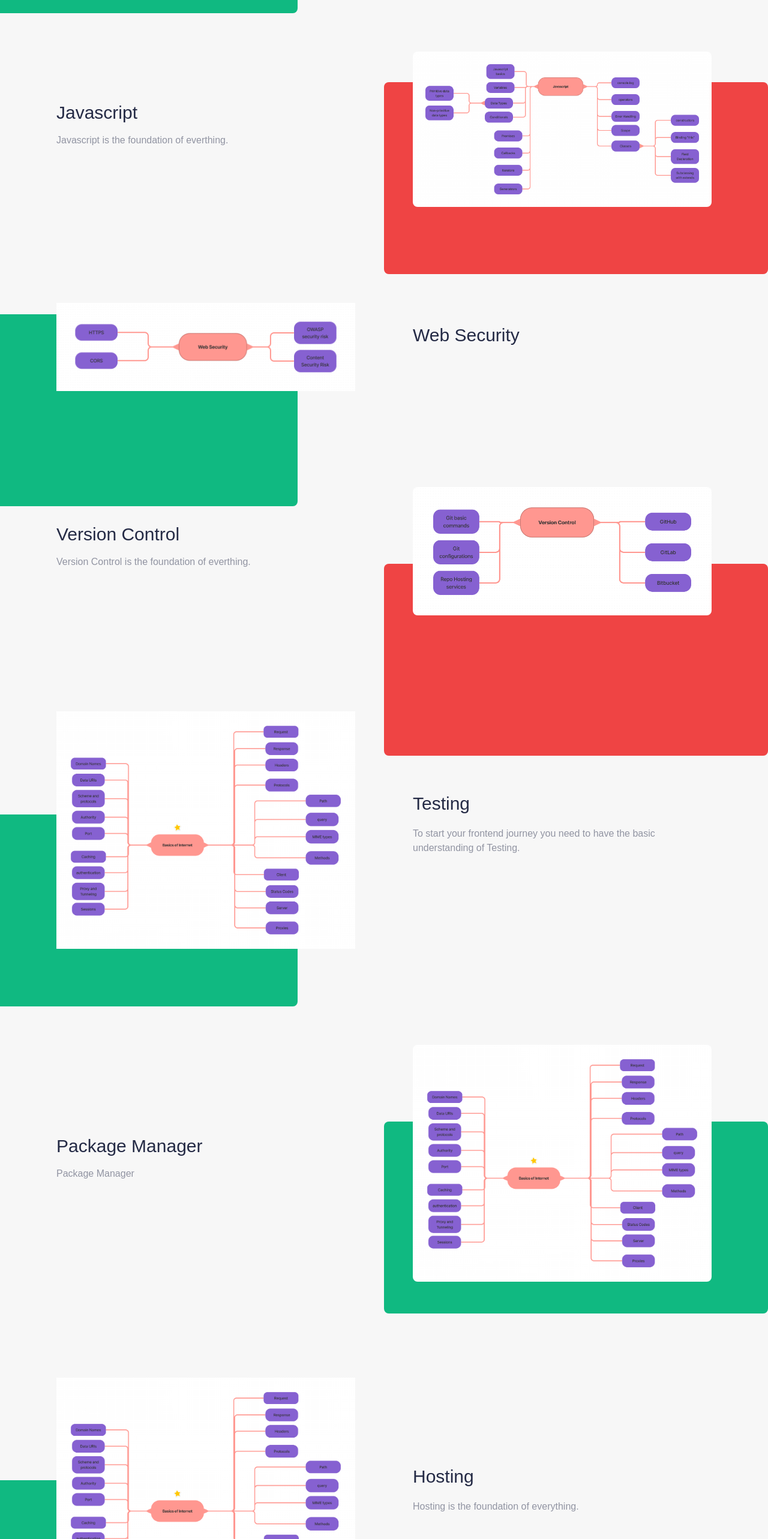
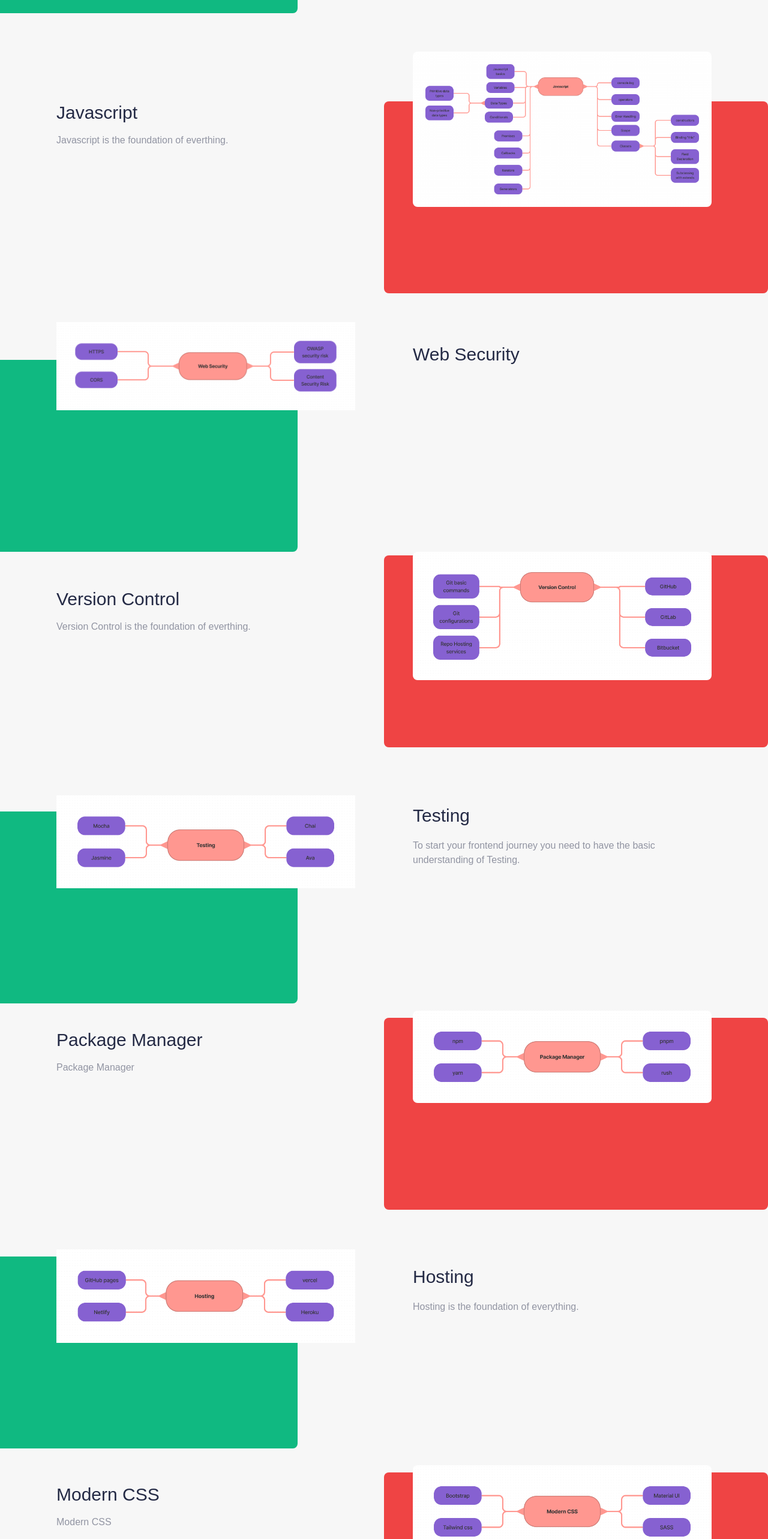
Before and after one commit to aviyelverse/roadmaps-for-developers, a Next.js app: page / in a window 1280 px wide. Shown: the part 2740-5306 px from the top of the page at 60% size. Built offline with nearby package versions, Linux system fonts and the light colour scheme.

Commit message:
Padding issue fixed

```diff
--- a/components/MainBody.js
+++ b/components/MainBody.js
@@ -78,7 +78,7 @@ const MainBody = () => {
       </div>
 
       {/* Javascript */}
-      <div className="relative mt-20 lg:mt-40">
+      <div className="relative mt-20 lg:mt-40 pb-8">
         <div className="container flex flex-col lg:flex-row-reverse items-center justify-center gap-x-24">
           <div className="flex flex-1 justify-center z-10 mb-10 lg:mb-0">
             <img
@@ -95,11 +95,11 @@ const MainBody = () => {
           </div>
         </div>
         {/* Back Rectangle */}
-        <div className="hidden lg:block overflow-hidden bg-red-500 rounded-lg absolute h-80 w-1/2 top-42 right-0 lg:-bottom-28 lg:right-200"></div>
+        <div className="hidden lg:block overflow-hidden bg-red-500 rounded-lg absolute h-80 w-1/2 pb-11 top-42 right-0 lg:-bottom-28 lg:right-200"></div>
       </div>
 
       {/* WEB security */}
-      <div className="relative mt-20 lg:mt-40">
+      <div className="relative mt-20 lg:mt-40 pb-11">
         <div className="container flex flex-col lg:flex-row items-center justify-center gap-x-24">
           <div className="flex flex-1 justify-center z-10 mb-10 lg:mb-0">
             <img
@@ -118,7 +118,7 @@ const MainBody = () => {
       </div>
 
       {/* Version Control */}
-      <div className="relative mt-20 lg:mt-40">
+      <div className="relative mt-20 lg:mt-40 pt-8">
         <div className="container flex flex-col lg:flex-row-reverse items-center justify-center gap-x-24">
           <div className="flex flex-1 justify-center z-10 mb-10 lg:mb-0">
             <img
@@ -135,16 +135,16 @@ const MainBody = () => {
           </div>
         </div>
         {/* Back Rectangle */}
-        <div className="hidden lg:block overflow-hidden bg-red-500 rounded-lg absolute h-80 w-1/2 top-32 right-0 lg:-bottom-28 lg:right-200"></div>
+        <div className="hidden lg:block overflow-hidden bg-red-500 rounded-lg absolute h-80 w-1/2 top-18 right-0 lg:-bottom-28 lg:right-200"></div>
       </div>
 
       {/* Testing */}
-      <div className="relative mt-20 lg:mt-40">
+      <div className="relative mt-20 lg:mt-40 pt-8">
         <div className="container flex flex-col lg:flex-row items-center justify-center gap-x-24">
           <div className="flex flex-1 justify-center z-10 mb-10 lg:mb-0">
             <img
               className="w-5/6 h-5/6 sm:w-3/4 sm:h-3/4 lg:w-full lg:h-full"
-              src="./img/BasicsOfInternet.png"
+              src="./img/Testing.png"
               alt=""
             />
           </div>
@@ -157,16 +157,16 @@ const MainBody = () => {
           </div>
         </div>
         {/* Rounded Rectangle */}
-        <div className="hidden lg:block overflow-hidden bg-green-500 rounded-lg absolute h-80 w-1/2 -bottom-24 -left-36"></div>
+        <div className="hidden lg:block overflow-hidden bg-green-500 rounded-lg absolute h-80 w-1/2 -bottom-48 -left-36"></div>
       </div>
 
       {/* Package Manager */}
-      <div className="relative mt-20 lg:mt-40">
+      <div className="relative mt-20 lg:mt-40 pt-11 pb-10">
         <div className="container flex flex-col lg:flex-row-reverse items-center justify-center gap-x-24">
           <div className="flex flex-1 justify-center z-10 mb-10 lg:mb-0">
             <img
               className="w-5/6 h-5/6 sm:w-3/4 sm:h-3/4 lg:w-full lg:h-full rounded-lg"
-              src="./img/BasicsOfInternet.png"
+              src="./img/PackageManager.png"
               alt=""
             />
           </div>
@@ -178,16 +178,16 @@ const MainBody = () => {
           </div>
         </div>
         {/* Back Rectangle */}
-        <div className="hidden lg:block overflow-hidden bg-green-500 rounded-lg absolute h-80 w-1/2 top-32 right-0 lg:-bottom-28 lg:right-200"></div>
+        <div className="hidden lg:block overflow-hidden bg-red-500 rounded-lg absolute h-80 w-1/2 top-14 right-0 lg:-bottom-48 lg:right-200"></div>
       </div>
 
       {/* Hosting */}
-      <div className="relative mt-20 lg:mt-40">
+      <div className="relative mt-20 lg:mt-40 pt-11">
         <div className="container flex flex-col lg:flex-row items-center justify-center gap-x-24">
           <div className="flex flex-1 justify-center z-10 mb-10 lg:mb-0">
             <img
               className="w-5/6 h-5/6 sm:w-3/4 sm:h-3/4 lg:w-full lg:h-full"
-              src="./img/BasicsOfInternet.png"
+              src="./img/Hosting.png"
               alt=""
             />
           </div>
@@ -199,16 +199,16 @@ const MainBody = () => {
           </div>
         </div>
         {/* Rounded Rectangle */}
-        <div className="hidden lg:block overflow-hidden bg-green-500 rounded-lg absolute h-80 w-1/2 -bottom-24 -left-36"></div>
+        <div className="hidden lg:block overflow-hidden bg-green-500 rounded-lg absolute h-80 w-1/2  top-14 -bottom-24 -left-36"></div>
       </div>
 
       {/* Modern CSS */}
-      <div className="relative mt-20 lg:mt-40">
+      <div className="relative mt-20 lg:mt-40 pt-11">
         <div className="container flex flex-col lg:flex-row-reverse items-center justify-center gap-x-24">
           <div className="flex flex-1 justify-center z-10 mb-10 lg:mb-0">
             <img
               className="w-5/6 h-5/6 sm:w-3/4 sm:h-3/4 lg:w-full lg:h-full rounded-lg"
-              src="./img/BasicsOfInternet.png"
+              src="./img/ModernCss.png"
               alt=""
             />
           </div>
@@ -220,16 +220,16 @@ const MainBody = () => {
           </div>
         </div>
         {/* Back Rectangle */}
-        <div className="hidden lg:block overflow-hidden bg-green-500 rounded-lg absolute h-80 w-1/2 top-32 right-0 lg:-bottom-28 lg:right-200"></div>
+        <div className="hidden lg:block overflow-hidden bg-red-500 rounded-lg absolute h-80 w-1/2 top-14 right-0 lg:-bottom-28 lg:right-200"></div>
       </div>
 
       {/* Apis */}
-      <div className="relative mt-20 lg:mt-40">
+      <div className="relative mt-20 lg:mt-40 pt-11">
         <div className="container flex flex-col lg:flex-row items-center justify-center gap-x-24">
           <div className="flex flex-1 justify-center z-10 mb-10 lg:mb-0">
             <img
               className="w-5/6 h-5/6 sm:w-3/4 sm:h-3/4 lg:w-full lg:h-full"
-              src="./img/BasicsOfInternet.png"
+              src="./img/Api.png"
               alt=""
             />
           </div>
@@ -241,16 +241,16 @@ const MainBody = () => {
           </div>
         </div>
         {/* Rounded Rectangle */}
-        <div className="hidden lg:block overflow-hidden bg-green-500 rounded-lg absolute h-80 w-1/2 -bottom-24 -left-36"></div>
+        <div className="hidden lg:block overflow-hidden bg-green-500 rounded-lg absolute h-80 w-1/2 top-14 -bottom-24 -left-36"></div>
       </div>
 
       {/* Modern Frameworks */}
-      <div className="relative mt-20 lg:mt-40">
+      <div className="relative mt-20 lg:mt-40 pt-11">
         <div className="container flex flex-col lg:flex-row-reverse items-center justify-center gap-x-24">
           <div className="flex flex-1 justify-center z-10 mb-10 lg:mb-0">
             <img
               className="w-5/6 h-5/6 sm:w-3/4 sm:h-3/4 lg:w-full lg:h-full rounded-lg"
-              src="./img/BasicsOfInternet.png"
+              src="./img/ModernFrameworks.png"
               alt=""
             />
           </div>
@@ -262,16 +262,16 @@ const MainBody = () => {
           </div>
         </div>
         {/* Back Rectangle */}
-        <div className="hidden lg:block overflow-hidden bg-green-500 rounded-lg absolute h-80 w-1/2 top-32 right-0 lg:-bottom-28 lg:right-200"></div>
+        <div className="hidden lg:block overflow-hidden bg-red-500 rounded-lg absolute h-80 w-1/2 top-14 right-0 lg:-bottom-28 lg:right-200"></div>
       </div>
 
       {/* Static site Generators */}
-      <div className="relative mt-20 lg:mt-40">
+      <div className="relative mt-20 lg:mt-40 pt-11 pb-20">
         <div className="container flex flex-col lg:flex-row items-center justify-center gap-x-24">
           <div className="flex flex-1 justify-center z-10 mb-10 lg:mb-0">
             <img
               className="w-5/6 h-5/6 sm:w-3/4 sm:h-3/4 lg:w-full lg:h-full"
-              src="./img/BasicsOfInternet.png"
+              src="./img/StaticSiteGenerators.png"
               alt=""
             />
           </div>
@@ -285,7 +285,7 @@ const MainBody = () => {
           </div>
         </div>
         {/* Rounded Rectangle */}
-        <div className="hidden lg:block overflow-hidden bg-green-500 rounded-lg absolute h-80 w-1/2 top-32 right-0 -bottom-24 -left-36"></div>
+        <div className="hidden lg:block overflow-hidden bg-green-500 rounded-lg absolute h-80 w-1/2 top-14 right-0 -bottom-24 -left-36 "></div>
       </div>
     </section>
   );
```
